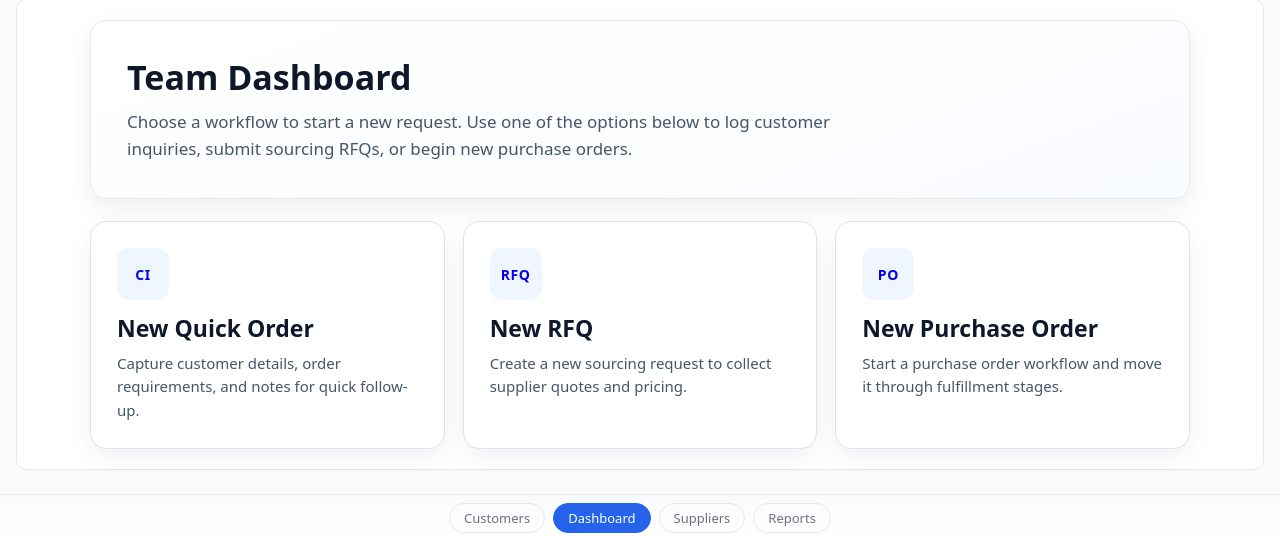
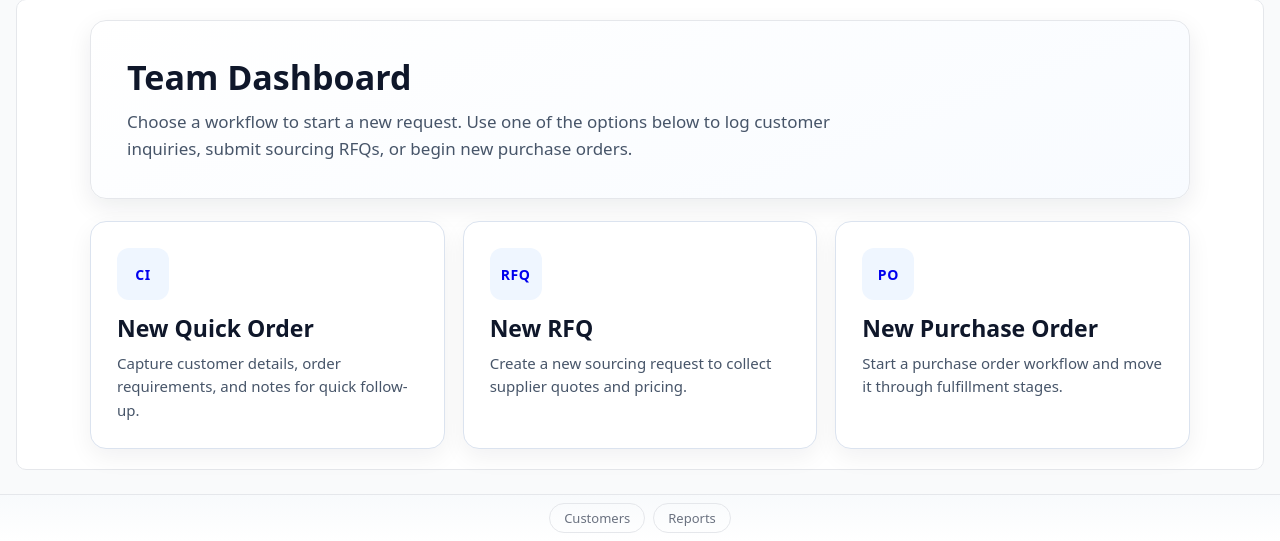
Before and after one commit to SPFXUNLIMITED/GHOSTLINGS, a PHP site: page /index.php in a window 1280 px wide. Shown: the part 452-993 px from the top of the page. Run offline with PHP 8.4, Linux system fonts and the light colour scheme; the visitor is signed in with stand-in values (Sample User, id 1); data that the repository does not hold is empty.

Commit message:
Update layout.php

```diff
--- a/layout.php
+++ b/layout.php
@@ -818,8 +818,6 @@ function render_footer(): void {
   <nav class="footer-nav" aria-label="Secondary navigation">
     <div class="footer-nav-inner">
       <a class="footer-nav-link <?= $fc === 'customers.php' ? 'active' : '' ?>" href="customers.php">Customers</a>
-      <a class="footer-nav-link <?= $fc === 'index.php' ? 'active' : '' ?>" href="index.php">Dashboard</a>
-      <a class="footer-nav-link <?= in_array($fc, $supplier_pages, true) ? 'active' : '' ?>" href="vendors.php">Suppliers</a>
       <a class="footer-nav-link <?= $fc === 'time_report.php' ? 'active' : '' ?>" href="time_report.php">Reports</a>
     </div>
   </nav>
```
